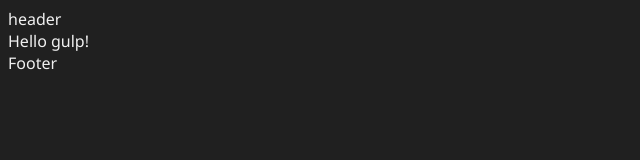
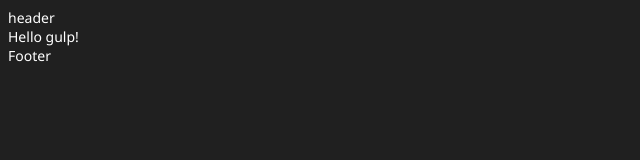
Before and after one commit to mohovoy/gulp-template, a website: page src/index.html in a window 1280 px wide. Shown: the full height of the page, 0-640 px from the left. Drawn offline with nearby package versions, Linux system fonts and the light colour scheme; files that its build step writes are made by us from their sources.

Commit message:
Default styles for the template

```diff
--- a/src/assets/scss/style.scss
+++ b/src/assets/scss/style.scss
@@ -1,5 +1,10 @@
+html {
+    font-size: 62.5%;
+}
+
 body {
+    background-color: rgb(32,32,32);
     font-family: 'Segoe UI', Tahoma, Geneva, Verdana, sans-serif;
-    background-color: rgb(32, 32, 32);
-    color: rgb(240, 240, 240);
+    font-size: 1.4rem;
+    color: white;
 }
```
